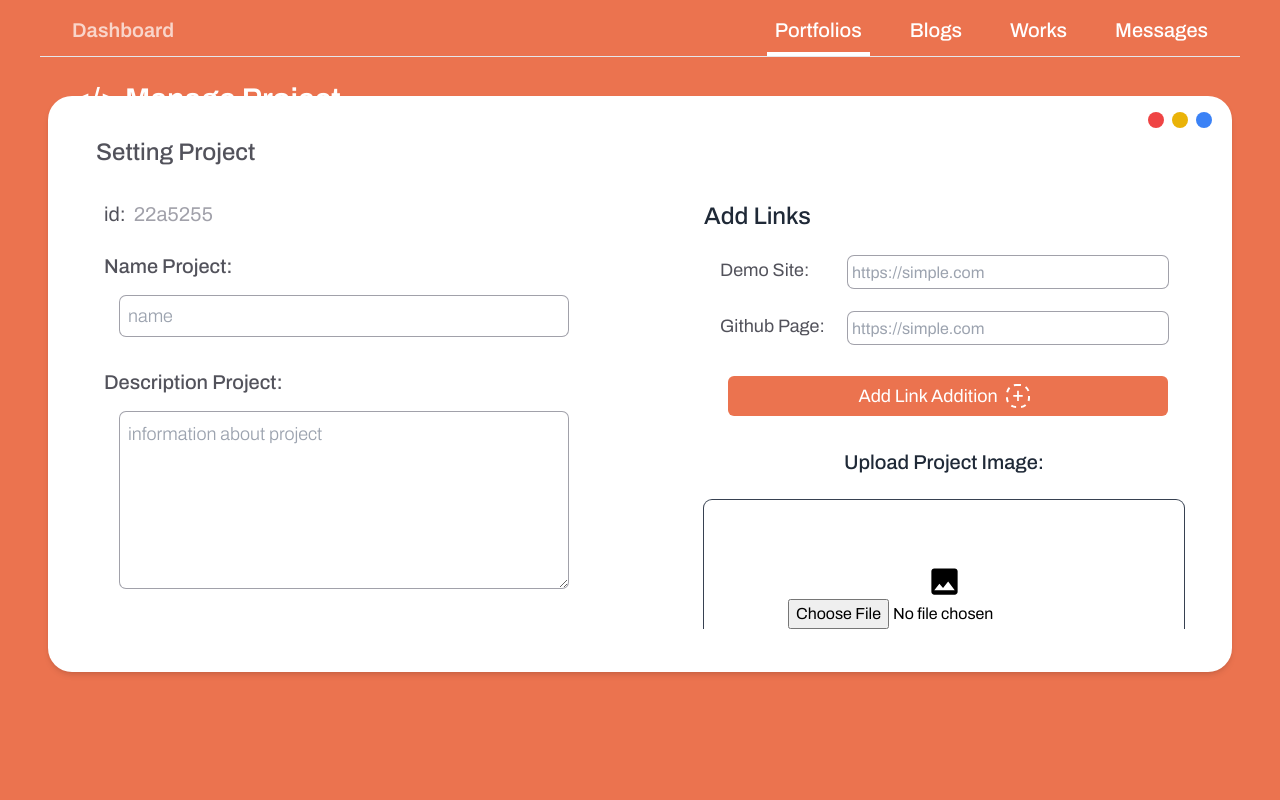
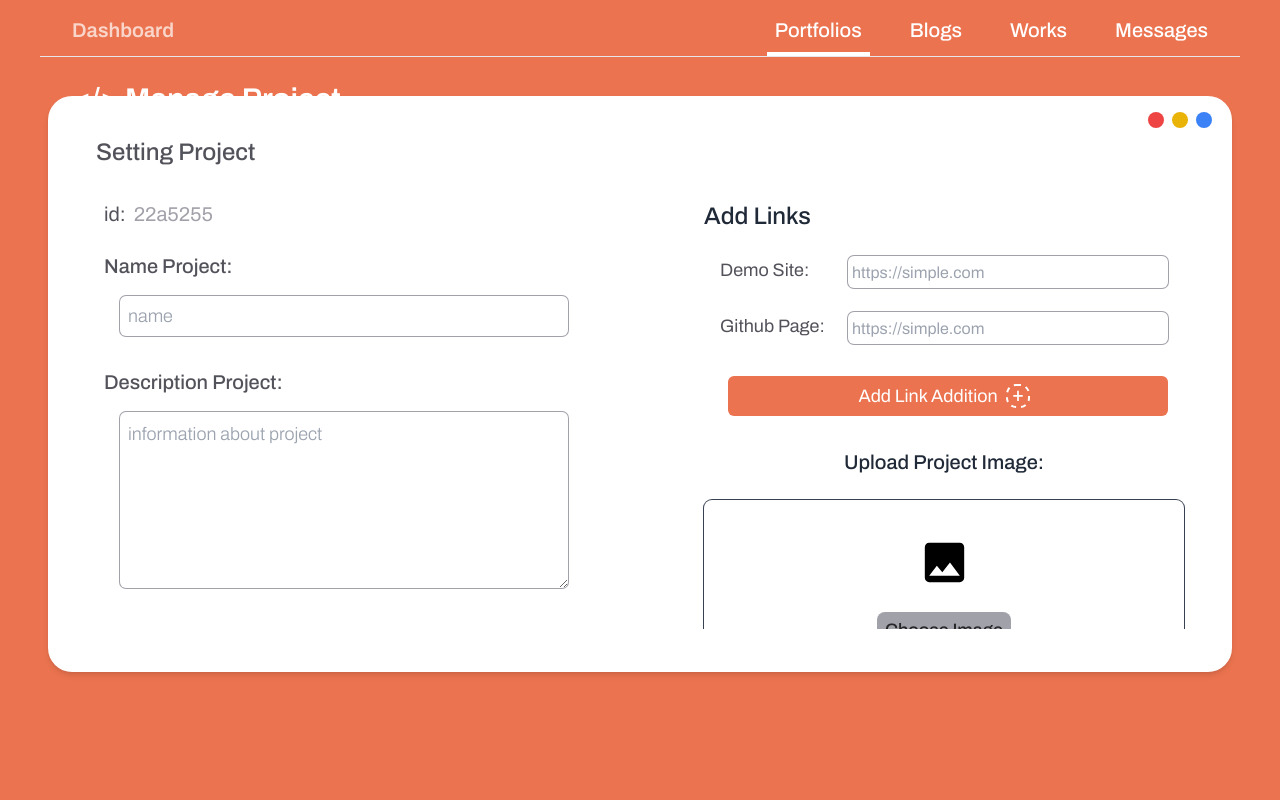
Before and after one commit to AlirezaAkbarpour/Portfolio, a Next.js app: page /dashboard in a window 1280 px wide. Shown: the top 800 px of the page. Built offline with nearby package versions, Linux system fonts and the light colour scheme.

Commit message:
working on projectfrom

```diff
--- a/components/UI-kit/checkbox.tsx
+++ b/components/UI-kit/checkbox.tsx
@@ -8,17 +8,17 @@ interface CHECKBOX{
 }
 
 export default function CheckBox({label}:CHECKBOX) {
-  const [value,setValue] = useState(false)
+  const [value,setValue] = useState(true)
   //current value
   const setEnable = ()=>{
+    setValue(value=>!value)
     console.log(value)
-    setValue(!value)
   }
   return (
-    <section title=".squaredOne" onClick={setEnable}>
+    <section title=".squaredOne" >
     <div className="squaredOne w-full flex items-center " >
       <label htmlFor="squaredOne" className='text-xl text-gray-600 p-2'>{label}:</label>
-        <div className='inputbox flex justify-center items-center' >
+        <div className='inputbox flex justify-center items-center' onClick={setEnable}>
           <div className={value?'inputbutton':''}>
         </div>
       </div>
--- a/components/UI-kit/output.css
+++ b/components/UI-kit/output.css
@@ -4,18 +4,21 @@
   border-radius: 4px;
   border: 2px #eb734f solid;
   cursor: pointer;
-  transition: 20ms;
+  transition: all 75ms linear;
 }
 .squaredOne .inputbox:hover {
-  box-shadow: inset 0 0 5px 5px #eb734f;
-  opacity: 0.7;
+  box-shadow: inset 0 0 1px 1px #eb734f;
+  opacity: 0.9;
 }
 .squaredOne .inputbox .inputbutton {
   width: 24px;
   height: 24px;
   background: #eb734f;
-  box-shadow: inset 0 0 5px 5px #eb734f;
+  box-shadow: inset 0 0 2px 2px #eb734f;
   border-radius: 2px;
+}
+.squaredOne .inputbox .inputbutton:hover {
+  opacity: 0.9;
 }
 
 /*# sourceMappingURL=output.css.map */
--- a/components/projectForm.tsx
+++ b/components/projectForm.tsx
@@ -4,6 +4,7 @@ import { createPortal } from "react-dom"
 import Add_Icon from "./svgs/add_Icon"
 import { Image as ImageIcon }  from "@mui/icons-material"
 import CheckBox from "./UI-kit/checkbox"
+import './styles/projectform.css'
 
 export default function ProjectForm() {
   const [isClient,setClient] = useState(false)
@@ -27,7 +28,7 @@ export default function ProjectForm() {
                 <div className="w-4 h-4 rounded-full bg-blue-500 mx-1"></div>
               </div>
                 <h1 className="text-2xl h-10 font-medium text-zinc-600 mx-8">Setting Project</h1>
-              <div className="w-full h-5/6 overflow-y-scroll flex justify-between">
+              <div className="scroll-layout w-full h-5/6 overflow-y-scroll flex justify-between">
                 <div className="w-1/2 mx-8 pr-24 ">
                   <h2 className="text-xl font-normal text-zinc-600 mt-6 mx-2 flex items-center">id: <p className="text-zinc-400 px-2 text-xl">22a5255</p></h2>
                   <h2 className="text-xl font-medium text-zinc-600 mt-6 mx-2">Name Project:</h2>
@@ -70,9 +71,12 @@ export default function ProjectForm() {
                   <div className="w-full flex justify-center">
                       <h1 className="text-xl font-medium text-gray-800 ">Upload Project Image:</h1>
                   </div>
-                  <div className="w-full h-48 ring-1 ring-gray-700 rounded-lg mt-6 flex flex-col justify-center items-center ">
-                    <ImageIcon alt='image'  fontSize="large"/>
-                    <input type="file"/>
+                  <div className="pickFile w-full h-48 ring-1 ring-gray-700 rounded-lg mt-6 flex flex-col justify-center items-center ">
+                    <label htmlFor="file-input" className="w-full h-full flex flex-col justify-center items-center ">
+                      <ImageIcon alt='image' fontSize="large" className="scale-150"/>
+                      <p className="py-1 px-2 mt-8 text-lg font-medium rounded-lg bg-zinc-400 text-zinc-800">Choose Image</p>
+                    </label>
+                    <input type="file" id="file-input" name="file-input"/>
                   </div>
                 </div>
               </div>
--- /dev/null
+++ b/components/styles/projectform.css
@@ -0,0 +1,15 @@
+.scroll-layout {
+  scroll-behavior: smooth;
+  scroll-snap-type: mandatory;
+}
+.scroll-layout::-webkit-scrollbar {
+  display: none;
+}
+
+.pickFile input[type=file] {
+  overflow: hidden;
+  z-index: -1;
+  position: absolute;
+}
+
+/*# sourceMappingURL=projectform.css.map */
--- /dev/null
+++ b/components/styles/projectform.scss
@@ -0,0 +1,16 @@
+.scroll-layout{
+    scroll-behavior: smooth;
+    scroll-snap-type: mandatory;
+    &::-webkit-scrollbar{
+        display: none;
+    }
+}
+.pickFile{
+
+    input[type=file]{
+        //visibility: hidden;
+        overflow: hidden;
+        z-index: -1;
+        position: absolute;
+    }
+}
```
Also changed, not shown: components/UI-kit/checkbox.scss (+7 -7 lines), 2 other files (tests, documents, lock files or other folders).
